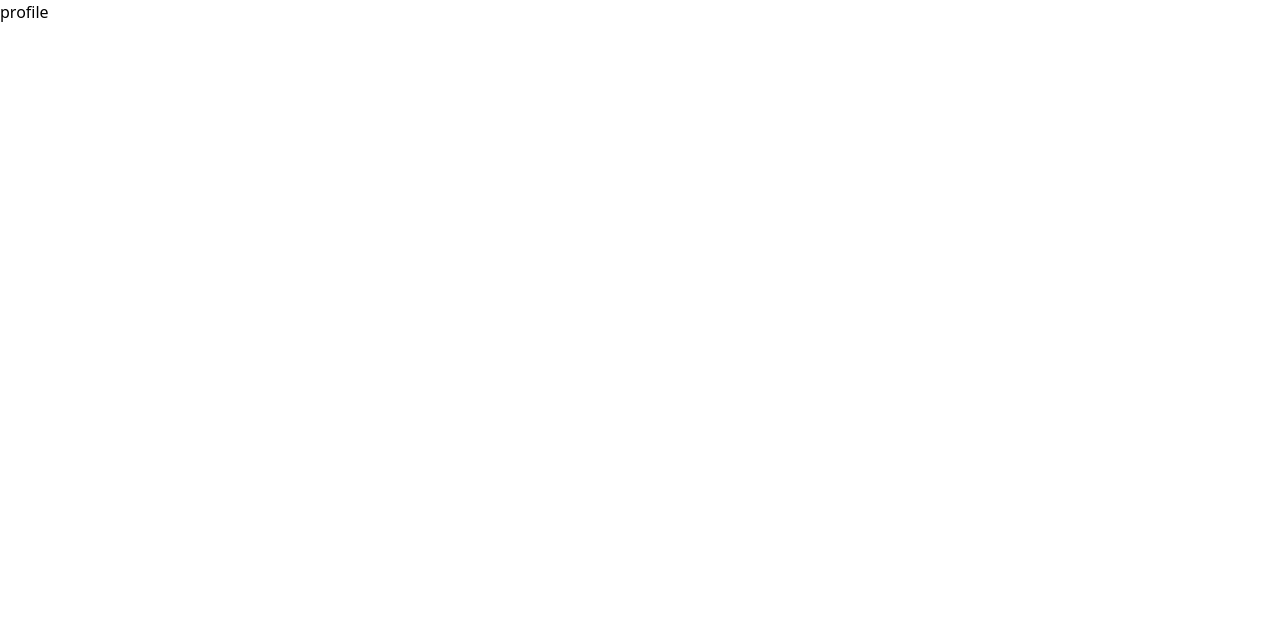
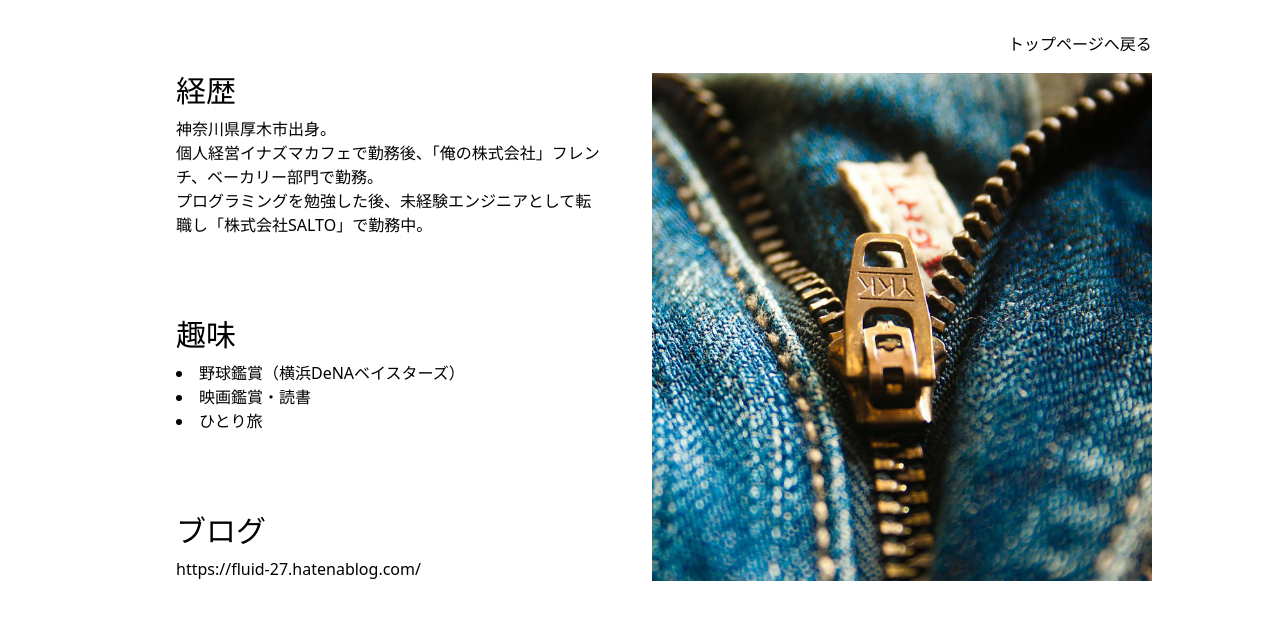
Before and after one commit to moonlight4617/test-next, a Next.js app: page /profile in a window 1280 px wide. Shown: the top 620 px of the page. Built offline with nearby package versions, Linux system fonts and the light colour scheme.

Commit message:
profileページ作成

```diff
--- a/src/pages/index.tsx
+++ b/src/pages/index.tsx
@@ -29,12 +29,30 @@ export default function Home() {
             </div>
             <div className="flex-auto pl-4 w-2/4">
               <p className="text-4xl font-sans">Portfolio</p>
-              <div className="border-b border-black w-0 opacity-0 transition-all origin-left duration-300 ease-in group-hover:w-full group-hover:opacity-100"></div>
+              <div className="border-b border-black w-0 opacity-0 transition-all origin-left duration-300 ease-in group-hover:w-36 group-hover:opacity-100"></div>
               <br />
               <p>ポートフォリオ集。<br />今までに作成したアプリやwebページなどを閲覧できます。</p>
             </div>
           </div>
         </Link>
+        <div className="mt-16 flex ">
+          <div className="w-6/12">
+            <Link href="/profile" className="mt-48 flex flex-auto group">
+              <div className="overflow-hidden">
+                <Image src="/images/photo04.jpg" alt="" width="350" height="10" className="flex-initial group-hover:scale-110 duration-300" />
+              </div>
+              <div className="ml-2">
+                <p className="text-4xl font-sans flex-none">About Me</p>
+                <div className="border-b border-black w-0 opacity-0 transition-all origin-left duration-300 ease-in group-hover:w-full group-hover:opacity-100"></div>
+                <br />
+                <p className="">経歴や趣味</p>
+              </div>
+            </Link>
+          </div>
+          <div className="ml-auto">
+            <Image src="/images/photo03.jpg" alt="" width="250" height="10" className="mt-12" />
+          </div>
+        </div>
       </main>
     </>
   )
--- a/src/pages/profile.tsx
+++ b/src/pages/profile.tsx
@@ -1,5 +1,31 @@
+import Image from 'next/image'
+import Link from 'next/link'
+
 export default function profile() {
   return (
-    <div>profile</div>
+    <div className="container w-4/5 mx-auto mt-8">
+      <div className="w-36 ml-auto group">
+        <Link href="/">
+          <p>トップページへ戻る</p>
+          <div className="border-b border-black w-0 opacity-0 transition-all origin-left duration-300 ease-in group-hover:w-full group-hover:opacity-100">
+          </div>
+        </Link>
+      </div>
+      <div className="flex mt-4">
+        <div className="mr-12 ml-12">
+          <p className="text-3xl font-sans mb-2">経歴</p>
+          <p>神奈川県厚木市出身。<br />個人経営イナズマカフェで勤務後、「俺の株式会社」フレンチ、ベーカリー部門で勤務。<br />
+            プログラミングを勉強した後、未経験エンジニアとして転職し「株式会社SALTO」で勤務中。
+          </p>
+          <p className="text-3xl font-sans mt-20 mb-2">趣味</p>
+          <li>野球鑑賞（横浜DeNAベイスターズ）</li>
+          <li>映画鑑賞・読書</li>
+          <li>ひとり旅</li>
+          <p className="text-3xl font-sans mt-20 mb-2">ブログ</p>
+          <a href="https://fluid-27.hatenablog.com/">https://fluid-27.hatenablog.com/</a>
+        </div>
+        <Image src="/images/photo01.jpg" width="500" height="10" alt="" />
+      </div>
+    </div>
   )
 }
```
